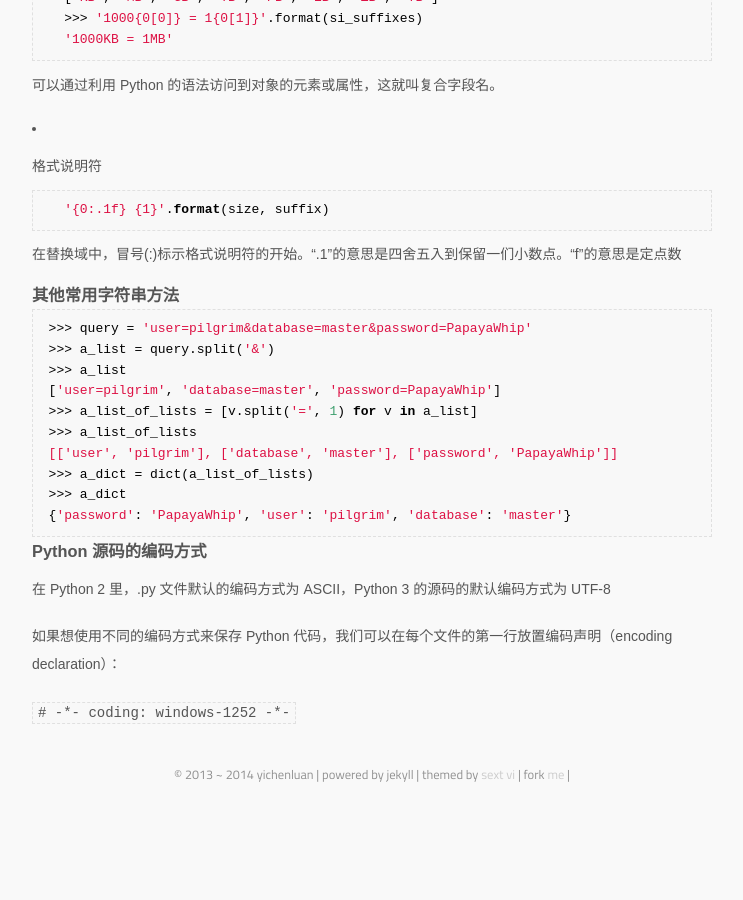
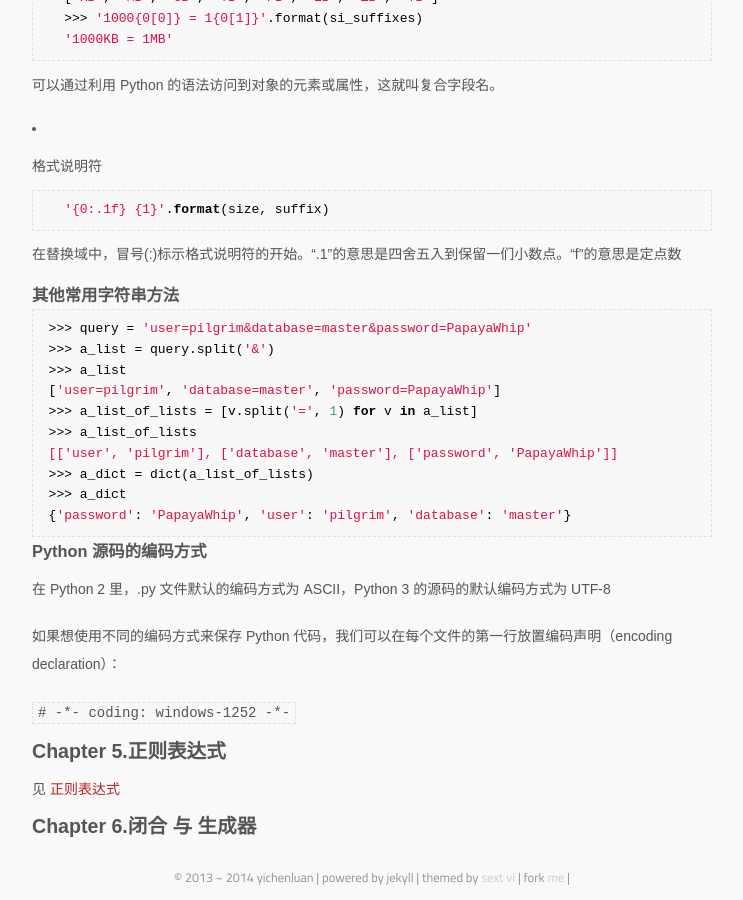
Before and after one commit to yichenluan/yichenluan.github.io, a Jekyll site: the page built from _posts/2014-12-21-diveintopython3.md, in a window 1280 px wide and 900 px high, scrolled down 6657 px. Shown: the whole window, without its empty margins (268-1011 px from the left). Built offline with Jekyll 4.4.1, drawn with Linux system fonts in a browser that asks for light colours; some web fonts are replaced; Markdown is read by kramdown in place of the engine named in the settings; comment, search, counter and statistics services are not loaded; before the commit the page ends 7453 px from its top, so only the background shows below that.

Commit message:
add chapter 5

```diff
--- a/_posts/2014-12-21-diveintopython3.md
+++ b/_posts/2014-12-21-diveintopython3.md
@@ -364,3 +364,9 @@ if __name__ == '__main__':
 如果想使用不同的编码方式来保存 Python 代码，我们可以在每个文件的第一行放置编码声明（encoding declaration）：
 
 `# -*- coding: windows-1252 -*-`
+
+##Chapter 5.正则表达式
+
+见 [正则表达式](http://jinke.me/2013/11/29/regex.html)
+
+##Chapter 6.闭合 与 生成器
```
